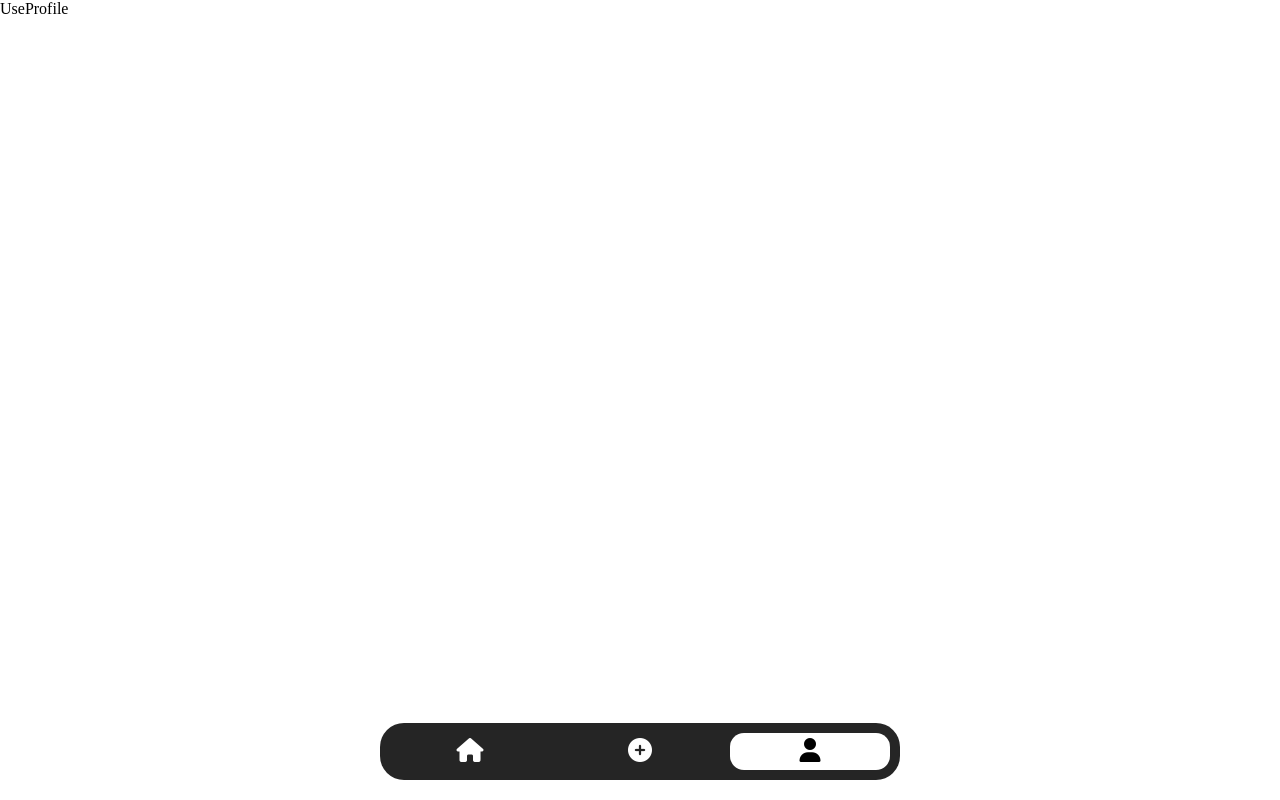
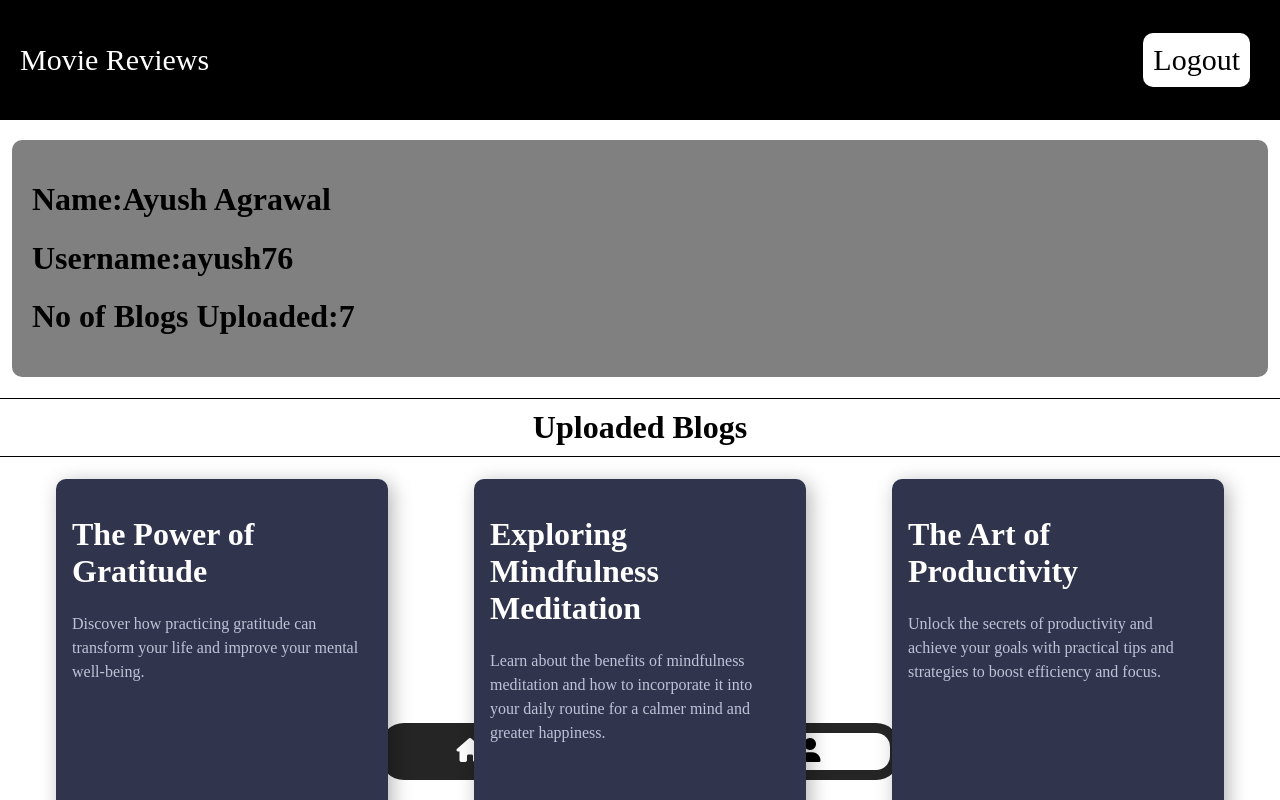
Before and after one commit to TheLearningHead/Honors-EndSem-Project, a React (Vite) app in the folder frontend/: page /profile in a window 1280 px wide. Shown: the top 800 px of the page. Built offline with nearby package versions, Linux system fonts and the light colour scheme; no server answers; sample sign-in values are in the browser's storage.

Commit message:
Added the profile section for user

```diff
--- a/frontend/src/Components/Auth/Auth.css
+++ b/frontend/src/Components/Auth/Auth.css
@@ -9,6 +9,7 @@
     align-items: center;
     justify-content: space-evenly;
     margin: auto auto;
+    margin-top: 50px;
 }
 
 .Loginform p a {
--- a/frontend/src/Components/User/HomePage.jsx
+++ b/frontend/src/Components/User/HomePage.jsx
@@ -1,6 +1,5 @@
 import axios from "axios";
 import { useEffect, useState } from "react";
-import { Link } from "react-router-dom";
 
 function HomePage() {
     const [blogList, setBlogList] = useState([]);
@@ -19,13 +18,13 @@ function HomePage() {
     const OnePost = () => {
         return blogList.map((blog, index) => {
             return (
-                <Link className="card" key={index}>
+                <div className="card" key={index}>
                     <div className="body">
                         <h1>{blog.title}</h1>
                         <p className="text">{blog.content}</p>
                         <span class="username">from: @{blog.uploader.username}</span>
                     </div>
-                </Link>
+                </div>
             );
         });
     };
@@ -35,7 +34,6 @@ function HomePage() {
     }
     return (
         <>
-            <nav>Bloggify</nav>
             <div id="HomePage">{OnePost()}</div>;
         </>
     );
--- a/frontend/src/Components/User/MenuBar.jsx
+++ b/frontend/src/Components/User/MenuBar.jsx
@@ -2,21 +2,39 @@ import { Link, Outlet, useLocation } from "react-router-dom";
 
 function MenuBar() {
     const loc = useLocation();
+    const token = localStorage.getItem("token");
+
+    const handleLogout = () => {
+        // Remove the token from local storage
+        localStorage.removeItem("token");
+        // Refresh the page
+        window.location.reload();
+    };
+
     return (
         <>
+            <nav>
+                Movie Reviews
+                {token ? (
+                    <Link onClick={handleLogout}>Logout</Link>
+                ) : (
+                    <Link to={"/user/login"}>Login</Link>
+                )}
+            </nav>
+
             <Outlet />
             <div id="menubar">
                 <Link to={``} className={loc.pathname === "/" ? "active" : ""}>
                     <i className="fa-solid fa-house"></i>
                 </Link>
                 <Link
-                    to={`postblog`}
+                    to={token ? `postreview` : `/user/login`}
                     className={loc.pathname === "/postblog" ? "active" : ""}
                 >
                     <i className="fa-solid fa-circle-plus"></i>
                 </Link>
                 <Link
-                    to={`profile`}
+                    to={token ? `profile` : `/user/login`}
                     className={loc.pathname === "/profile" ? "active" : ""}
                 >
                     <i className="fa-solid fa-user"></i>
--- a/frontend/src/Components/User/User.css
+++ b/frontend/src/Components/User/User.css
@@ -35,6 +35,7 @@ body {
     width: 100%;
     height: 100%;
 }
+
 #PostBlog h1 {
     text-align: center;
 }
@@ -54,9 +55,11 @@ body {
     border-radius: 10px;
     margin: 5px 0px;
 }
+
 #contentdiv {
     height: 200px;
 }
+
 .postblog {
     width: fit-content;
     align-self: flex-end;
@@ -72,8 +75,18 @@ body {
 
 /* HOME PAGE */
 
+nav a {
+    margin-left: auto;
+    margin-right: 10px;
+    padding: 10px;
+    background-color: white;
+    color: black;
+    border-radius: 10px;
+    text-decoration: none;
+}
+
 nav {
-    width: 100%;
+    width: calc(100% -40px);
     font-size: 30px;
     margin-bottom: 20px;
     height: 10vh;
@@ -81,7 +94,7 @@ body {
     align-items: center;
     background-color: black;
     color: white;
-    padding-left: 20px;
+    padding: 20px;
 }
 
 .card h1 {
@@ -96,6 +109,7 @@ body {
     gap: 30px;
     flex-wrap: wrap;
 }
+
 .card {
     position: relative;
     background-color: #30344c;
@@ -128,3 +142,19 @@ body {
     line-height: 1.5;
     margin-bottom: 4px;
 }
+
+.usercard {
+    width: 95%;
+    background-color: gray;
+    margin: 10px auto;
+    border-radius: 10px;
+    padding: 20px;
+}
+
+#UseProfile>h1 {
+    width: 100%;
+    padding: 10px 0%;
+    border-top: 1px solid black;
+    border-bottom: 1px solid black;
+    text-align: center;
+}
--- a/frontend/src/Components/User/UserProfile.jsx
+++ b/frontend/src/Components/User/UserProfile.jsx
@@ -1,5 +1,140 @@
+import axios from "axios";
+import { useEffect, useState } from "react";
+import { useNavigate } from "react-router-dom";
+
 function UseProfile() {
-    return <div>UseProfile</div>;
+    const [user, setUser] = useState({
+        user: {
+            _id: "663f64e773991d2d85211709",
+            username: "ayush76",
+            name: "Ayush Agrawal",
+            password: "$2b$10$HtHidkijcohLoZ81aDdDdON2.5DFanbGQbhHjejyXyEzDWA1ERdFa",
+            uploadedBlogs: [
+                "663f8ddfbcfea430c4a46759",
+                "663f8df4bcfea430c4a4675e",
+                "663f8dffbcfea430c4a46763",
+                "663f8e0abcfea430c4a46768",
+                "663f8e1ebcfea430c4a4676d",
+                "663f930fbcfea430c4a46772",
+                "663f9a1dbcfea430c4a4677d",
+            ],
+            __v: 0,
+        },
+        blogs: [
+            {
+                _id: "663f8ddfbcfea430c4a46759",
+                uploader: "663f64e773991d2d85211709",
+                title: "The Power of Gratitude",
+                content: "Discover how practicing gratitude can transform your life and improve your mental well-being.",
+                __v: 0,
+            },
+            {
+                _id: "663f8df4bcfea430c4a4675e",
+                uploader: "663f64e773991d2d85211709",
+                title: "Exploring Mindfulness Meditation",
+                content: "Learn about the benefits of mindfulness meditation and how to incorporate it into your daily routine for a calmer mind and greater happiness.",
+                __v: 0,
+            },
+            {
+                _id: "663f8dffbcfea430c4a46763",
+                uploader: "663f64e773991d2d85211709",
+                title: "The Art of Productivity",
+                content: "Unlock the secrets of productivity and achieve your goals with practical tips and strategies to boost efficiency and focus.",
+                __v: 0,
+            },
+            {
+                _id: "663f8e0abcfea430c4a46768",
+                uploader: "663f64e773991d2d85211709",
+                title: "Mastering the Art of Communication",
+                content: "Enhance your communication skills and build better relationships with effective communication techniques for personal and professional success.",
+                __v: 0,
+            },
+            {
+                _id: "663f8e1ebcfea430c4a4676d",
+                uploader: "663f64e773991d2d85211709",
+                title: "The Joy of Reading",
+                content: "Immerse yourself in the world of books and discover the endless benefits of reading for pleasure, learning, and personal growth.",
+                __v: 0,
+            },
+            {
+                _id: "663f930fbcfea430c4a46772",
+                uploader: "663f64e773991d2d85211709",
+                title: "Embracing Creativity",
+                content: "Unleash your creativity and cultivate a more imaginative and inspired life through creative expression and exploration.",
+                __v: 0,
+            },
+            {
+                _id: "663f9a1dbcfea430c4a4677d",
+                uploader: "663f64e773991d2d85211709",
+                title: "The Beauty of Nature",
+                content: "Connect with nature and experience its profound healing and transformative powers for physical, mental, and emotional well-being.",
+                __v: 0,
+            },
+        ],
+    });
+
+    const history = useNavigate();
+    const fetchUser = async () => {
+        try {
+            // Get token from localStorage
+            const token = localStorage.getItem("token");
+
+            // Make sure token is present
+            if (!token) {
+                alert("User not authenticated. Please login.");
+                history("/");
+                return;
+            }
+
+            // Include token in the headers of the POST request
+            const config = {
+                headers: {
+                    Authorization: `Bearer ${token}`,
+                },
+            };
+
+            // Make a POST request to add the post
+            const response = await axios.get(
+                "http://localhost:8080/fetchuser",
+                config
+            );
+
+            console.log(response.data);
+            setuser(response.data);
+            // Log the response data
+        } catch (error) {
+            console.error("Error:", error);
+            alert("Failed to Fetch User Data. Please try again later.");
+        }
+    };
+
+    useEffect(() => {
+        fetchUser();
+    }, []);
+
+    const OnePost = () => {
+        return user.blogs.map((blog, index) => {
+            return (
+                <div className="card" key={index}>
+                    <div className="body">
+                        <h1>{blog.title}</h1>
+                        <p className="text">{blog.content}</p>
+                    </div>
+                </div>
+            );
+        });
+    };
+    return (
+        <div id="UseProfile">
+            <div className="usercard">
+                <h1>Name:{user.user.name}</h1>
+                <h1>Username:{user.user.username}</h1>
+                <h1>No of Blogs Uploaded:{user.user.uploadedBlogs.length}</h1>
+            </div>
+            <h1>Uploaded Blogs</h1>
+            <div id="HomePage">{OnePost()}</div>;
+        </div>
+    );
 }
 
 export default UseProfile;
```
Also changed, not shown: 1 other file (tests, documents, lock files or other folders). Lines whose indentation alone changed are shown as unchanged.
